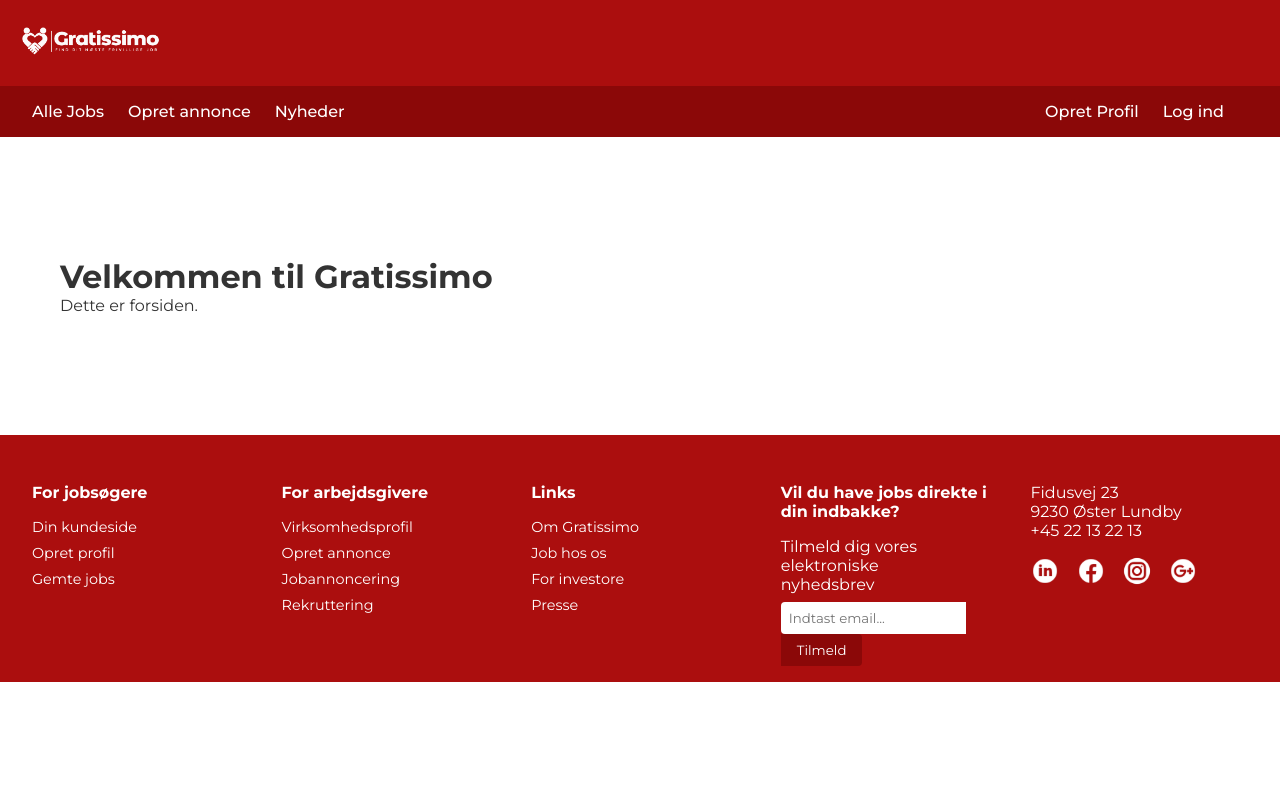
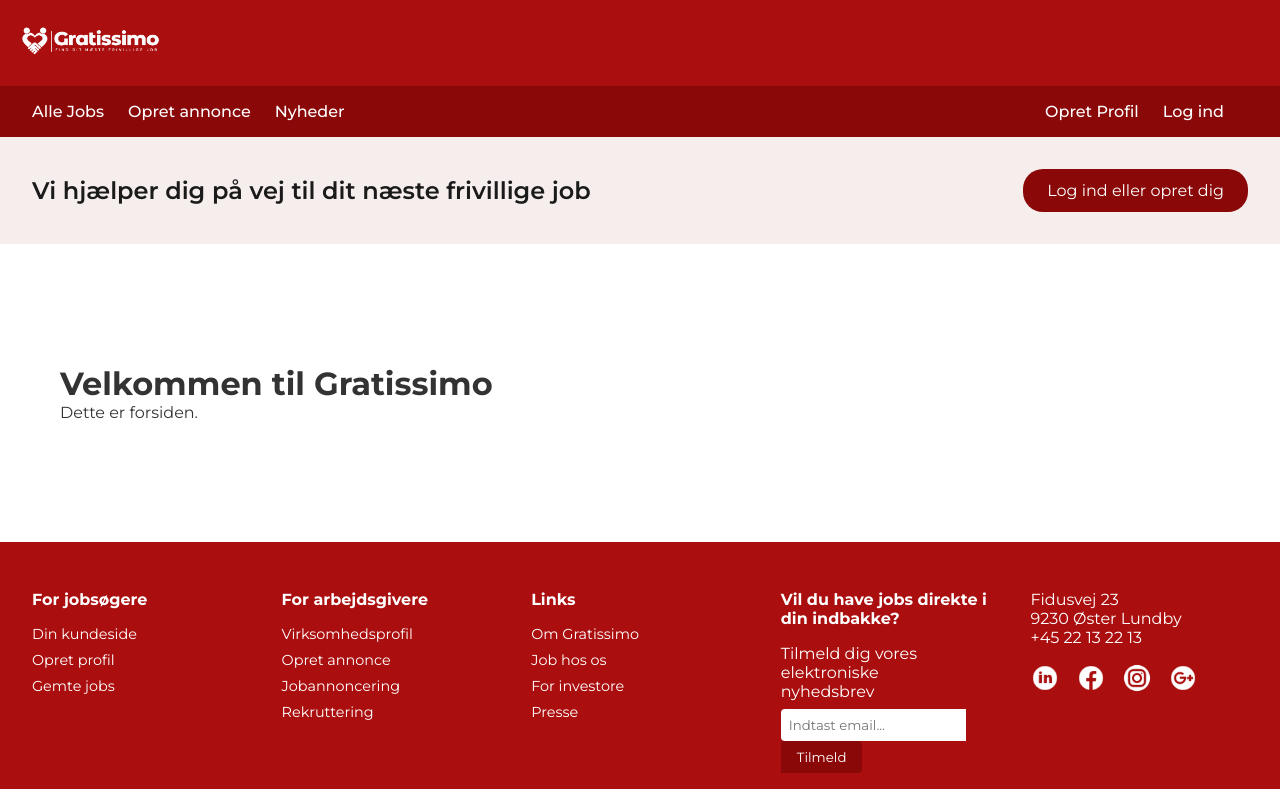
Before and after one commit to JackSHansen/Gratissimo-Svendeproeve, a Next.js app in the folder gratissimo-frontend/: page / in a window 1280 px wide. Built offline with nearby package versions, Linux system fonts and the light colour scheme.

Commit message:
loginpromt og filter
har lavet loginpromt til siden og har lavet filtrering

```diff
--- a/gratissimo-frontend/src/app/layout.tsx
+++ b/gratissimo-frontend/src/app/layout.tsx
@@ -2,6 +2,7 @@
 import Navbar from "@/components/Navbar/Navbar";
 import Header from "@/components/Header/Header";
 import Footer from "@/components/Footer/Footer";
+import Loginpromt from "@/components/Loginpromt/Loginpromt";
 
 export default function RootLayout({ children }: { children: React.ReactNode }) {
   return (
@@ -9,6 +10,7 @@
       <body>
         <Header />
         <Navbar />
+        <Loginpromt />
         <main>{children}</main>
         <Footer />
       </body>
--- a/gratissimo-frontend/src/app/page.tsx
+++ b/gratissimo-frontend/src/app/page.tsx
@@ -1,4 +1,3 @@
-import Image from "next/image";
 import styles from "./page.module.css";
 
 export default function Home() {
--- /dev/null
+++ b/gratissimo-frontend/src/components/Loginpromt/Loginpromt.module.scss
@@ -0,0 +1,28 @@
+.header {
+  background-color: #f5eeec;
+  padding: 2rem;
+  text-align: center;
+  display: flex;
+  justify-content: space-between;
+  align-items: center;
+}
+
+.title {
+  margin: 0;
+  font-size: 1.5rem;
+  font-weight: 600;
+  color: #1a1a1a;
+}
+
+.loginLink {
+  background-color: #8b0808;
+  color: #fff;
+  padding: 0.75rem 1.5rem;
+  border-radius: 20px;
+  text-decoration: none;
+  transition: opacity 0.2s ease;
+
+  &:hover {
+    opacity: 0.9;
+  }
+}
--- /dev/null
+++ b/gratissimo-frontend/src/components/Loginpromt/Loginpromt.tsx
@@ -0,0 +1,15 @@
+import Link from "next/link";
+import styles from "./Loginpromt.module.scss";
+
+export default function Loginpromt() {
+  return (
+    <header className={styles.header}>
+      <h2 className={styles.title}>
+        Vi hjælper dig på vej til dit næste frivillige job
+      </h2>
+      <Link href="/Login" className={styles.loginLink}>
+        Log ind eller opret dig
+      </Link>
+    </header>
+  );
+}
```
Also changed, not shown: gratissimo-frontend/src/components/Filter/Filter.module.scss (added, +49 -0 lines), gratissimo-frontend/src/components/Filter/Filter.tsx (added, +68 -0 lines).
